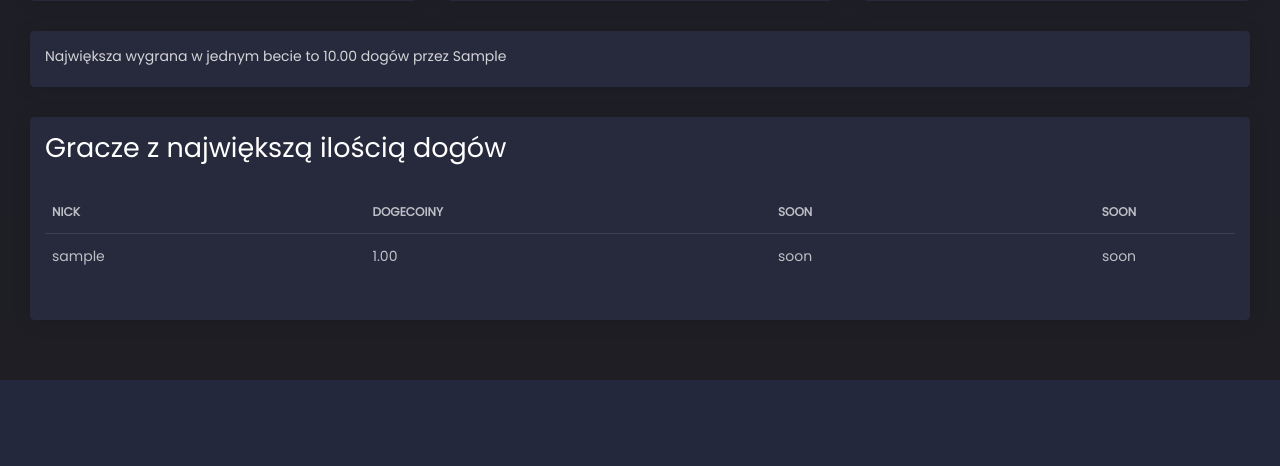
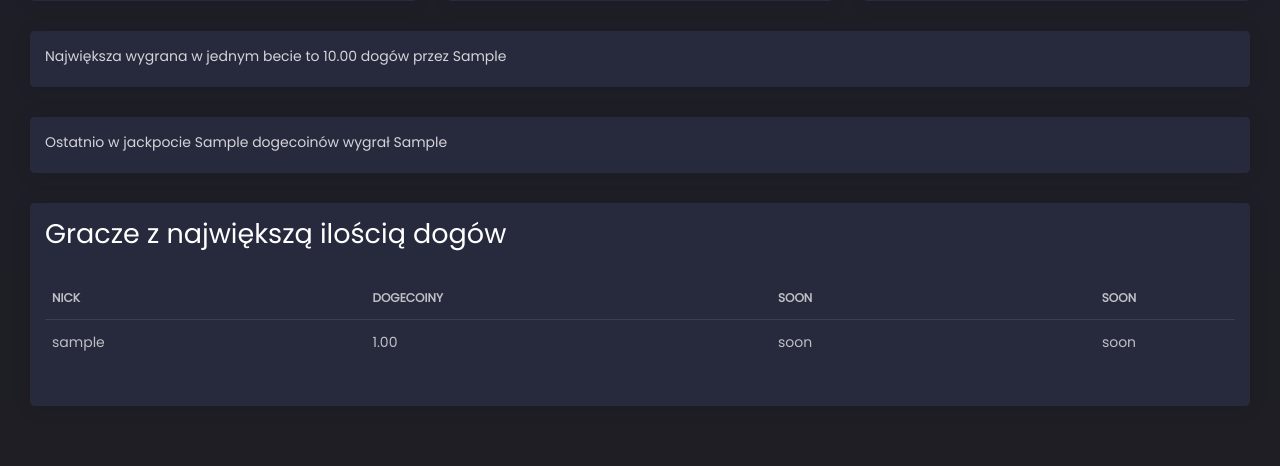
Before and after one commit to DogsonPl/bot_for_messenger_website_django, a Django app: template bot_page/bot_info/templates/bot_info/index.html in a window 1280 px wide. Shown: the part 1059-1525 px from the top of the page. Before the commit the page ends 1439 px from the top, so only its background shows below. Run offline with Django 3.2, Linux system fonts and the light colour scheme; tables that the repository leaves empty hold one stand-in row (values such as "Sample post"); the template is opened without the code that fills it: values that come from a table or form of the project are taken from there, most other values are stand-ins (such as "Sample title", 1, 10 or a date in 2020); parts of the project's set-up code (start-up, migrations or seed data) failed here and were passed over; some libraries are stand-ins or nearby versions; some web fonts are replaced.

Commit message:
display last jackpots results

```diff
--- a/bot_page/bot_info/templates/bot_info/index.html
+++ b/bot_page/bot_info/templates/bot_info/index.html
@@ -139,6 +139,13 @@
             </div>
         </div>
     </div>
+    <div class="col-12">
+        <div class="card">
+            <div class="card-body">
+                <p>Ostatnio w jackpocie {{ last_jackpot_win_prize }} dogecoinów wygrał {{ last_jackpot_winner }}</p>
+            </div>
+        </div>
+    </div>
 </div>
 
 <div class="row">
```
Also changed, not shown: bot_page/bot_info/views.py (+8 -1 lines).
